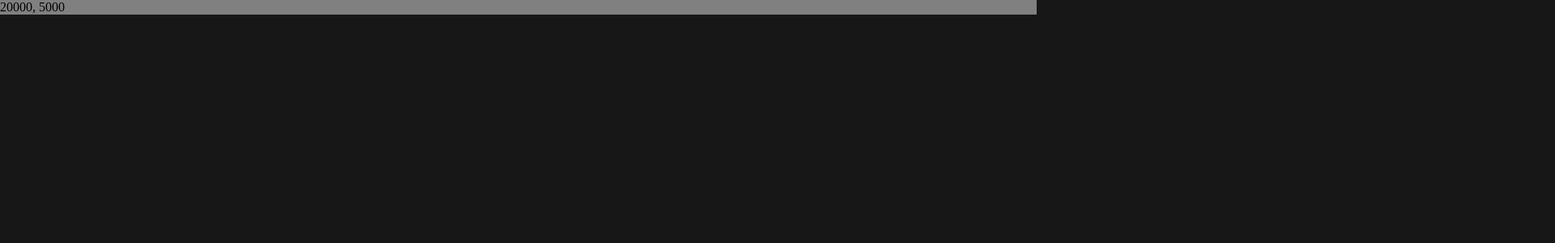
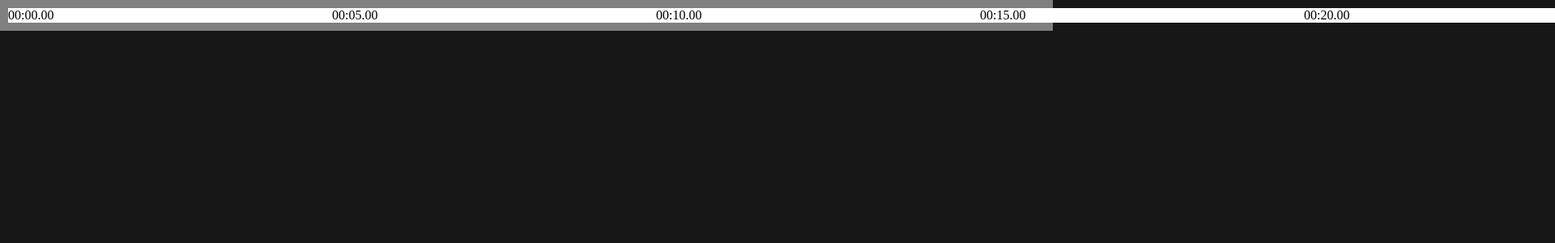
Before and after one commit to helloheesu/clova-dubbing, a React (Vite) app: page / in a window 1280 px wide. Shown: the top 300 px of the page at 81% size, 1920 px wide, since content can reach past the window. Built offline with nearby package versions, Linux system fonts and the light colour scheme.

Commit message:
✨ Timestep

```diff
--- a/src/components/Timeline.scss
+++ b/src/components/Timeline.scss
@@ -1,4 +1,12 @@
 .timeline {
+  padding: 10px; // for test
+  background-color: gray; // for test
   width: 100%;
-  background-color: gray; // for test
+  white-space: nowrap;
 }
+
+.timestep {
+  background-color: white; // for test
+  display: inline-block;
+  width: 400px; // for test; original size: 160px;
+}
--- a/src/components/Timeline.tsx
+++ b/src/components/Timeline.tsx
@@ -7,11 +7,36 @@ interface props {
   scale: millisecond;
 }
 
+const localeMs = (ms: millisecond) => {
+  const SECOND_TO_MS = 1000;
+  const MINUTE_TO_MS = 60 * SECOND_TO_MS;
+
+  const minute = Math.floor(ms / MINUTE_TO_MS)
+    .toString()
+    .padStart(2, "0");
+  const second = Math.floor((ms % MINUTE_TO_MS) / SECOND_TO_MS)
+    .toString()
+    .padStart(2, "0");
+  const millisecond = Math.floor(ms % SECOND_TO_MS)
+    .toString()
+    .padStart(2, "0");
+
+  return `${minute}:${second}.${millisecond}`;
+};
+
+const TimeStep = ({ time }: { time: millisecond }) => (
+  <div className="timestep">
+    <span>{localeMs(time)}</span>
+  </div>
+);
+
 const Timeline = ({ length, scale }: props) => {
-  return (
-    <div className="timeline">
-      {length}, {scale}
-    </div>
-  );
+  const timesteps = Array.apply(
+    null,
+    Array(Math.floor(length / scale) + 1)
+  ).map((_, i) => <TimeStep key={i * scale} time={i * scale} />);
+
+  return <div className="timeline">{timesteps}</div>;
 };
+
 export default Timeline;
--- a/tsconfig.json
+++ b/tsconfig.json
@@ -4,7 +4,7 @@
 
     /* Basic Options */
     // "incremental": true,                         /* Enable incremental compilation */
-    "target": "es5" /* Specify ECMAScript target version: 'ES3' (default), 'ES5', 'ES2015', 'ES2016', 'ES2017', 'ES2018', 'ES2019', 'ES2020', or 'ESNEXT'. */,
+    "target": "es2017" /* Specify ECMAScript target version: 'ES3' (default), 'ES5', 'ES2015', 'ES2016', 'ES2017', 'ES2018', 'ES2019', 'ES2020', or 'ESNEXT'. */,
     // "module": "commonjs",                        /* Specify module code generation: 'none', 'commonjs', 'amd', 'system', 'umd', 'es2015', 'es2020', or 'ESNext'. */
     // "lib": [],                                   /* Specify library files to be included in the compilation. */
     // "allowJs": true,                             /* Allow javascript files to be compiled. */
```
Also changed, not shown: 1 other file (tests, documents, lock files or other folders).
